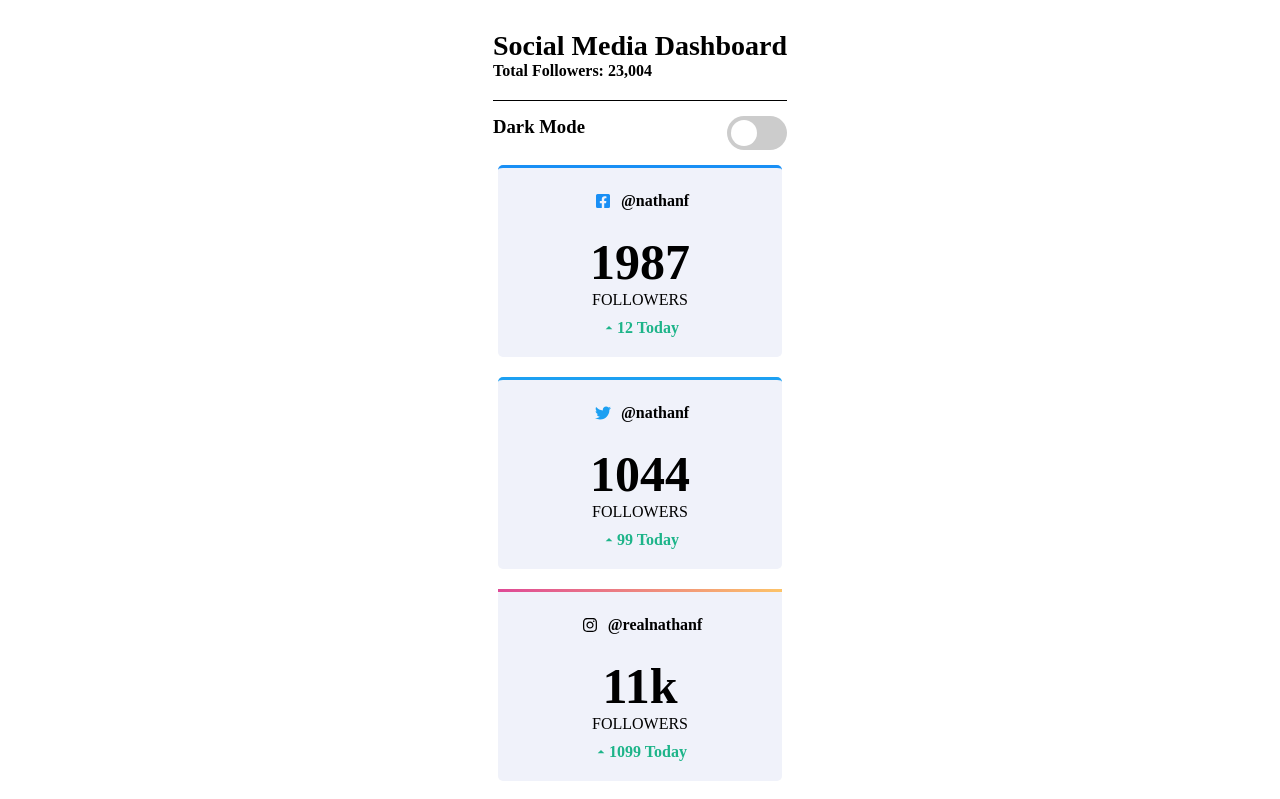
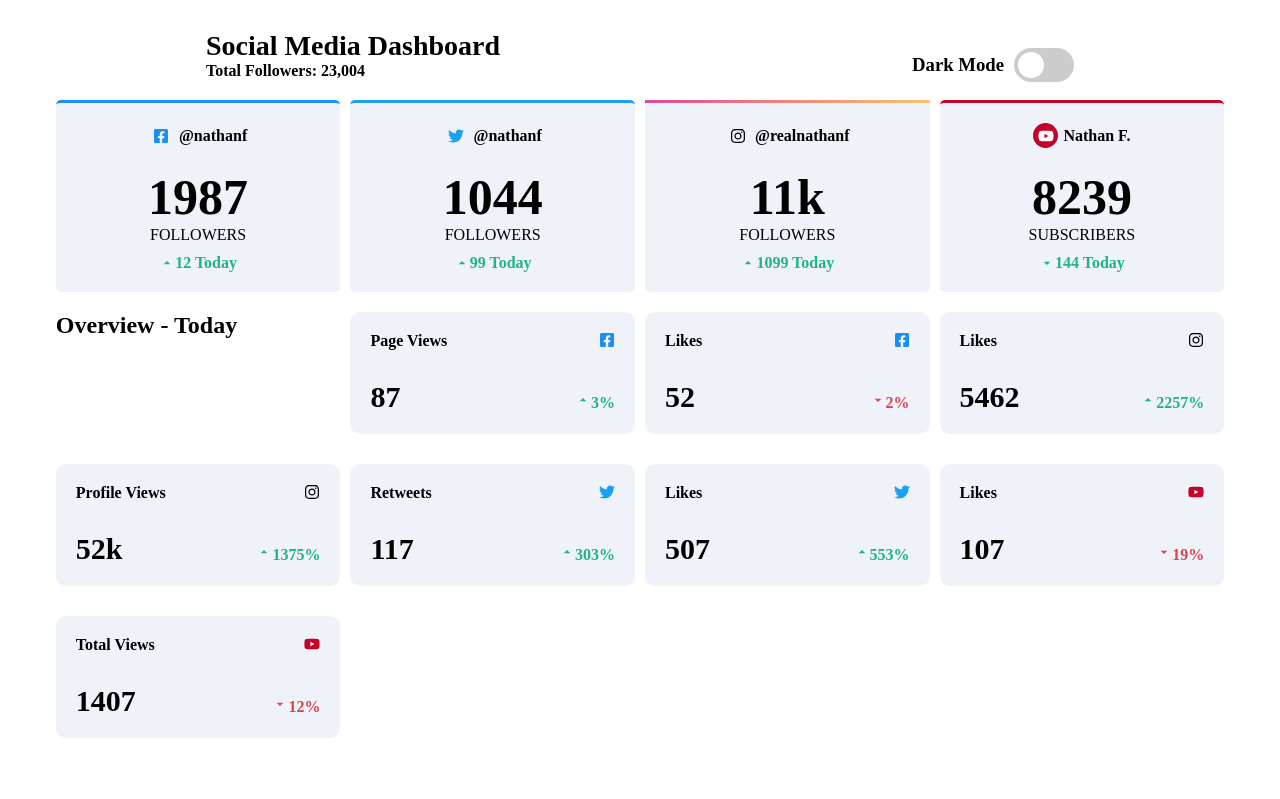
Before and after one commit to josephmadras/social-media-dashboard-with-theme-switcher, a React (Create React App) app: page / in a window 1280 px wide. Shown: the top 799 px of the page. Built offline with nearby package versions, Linux system fonts and the light colour scheme.

Commit message:
feat: handle the display on desktop

```diff
--- a/src/App.css
+++ b/src/App.css
@@ -11,3 +11,10 @@
 .overview h2 {
   margin-bottom: 20px;
 }
+
+.global,
+.overview {
+  display: grid;
+  grid-template-columns: repeat(4, 1fr);
+  gap: 10px;
+}
--- a/src/components/Header/Header.jsx
+++ b/src/components/Header/Header.jsx
@@ -4,11 +4,12 @@
 const Header = () => {
   return (
     <header>
-      <h1 className={headerStyle.heading}> Social Media Dashboard</h1>
-      <strong className={headerStyle.totalFollowers}>
-        Total Followers: 23,004
-      </strong>
-
+      <div>
+        <h1 className={headerStyle.heading}> Social Media Dashboard</h1>
+        <strong className={headerStyle.totalFollowers}>
+          Total Followers: 23,004
+        </strong>
+      </div>
       <div className={headerStyle.darkMode}>
         <h3>Dark Mode</h3>
         <Switch />
--- a/src/components/Header/Header.module.css
+++ b/src/components/Header/Header.module.css
@@ -14,3 +14,24 @@
   justify-content: space-between;
   padding: 15px 0;
 }
+
+@media screen and (min-width: 900px) {
+  header {
+    display: flex;
+    width: 100%;
+    justify-content: space-around;
+    align-items: center;
+  }
+
+  .totalFollowers {
+    border-bottom: none;
+  }
+
+  .darkMode {
+    align-items: center;
+  }
+
+  .darkMode > h3 {
+    margin-right: 10px;
+  }
+}
```
